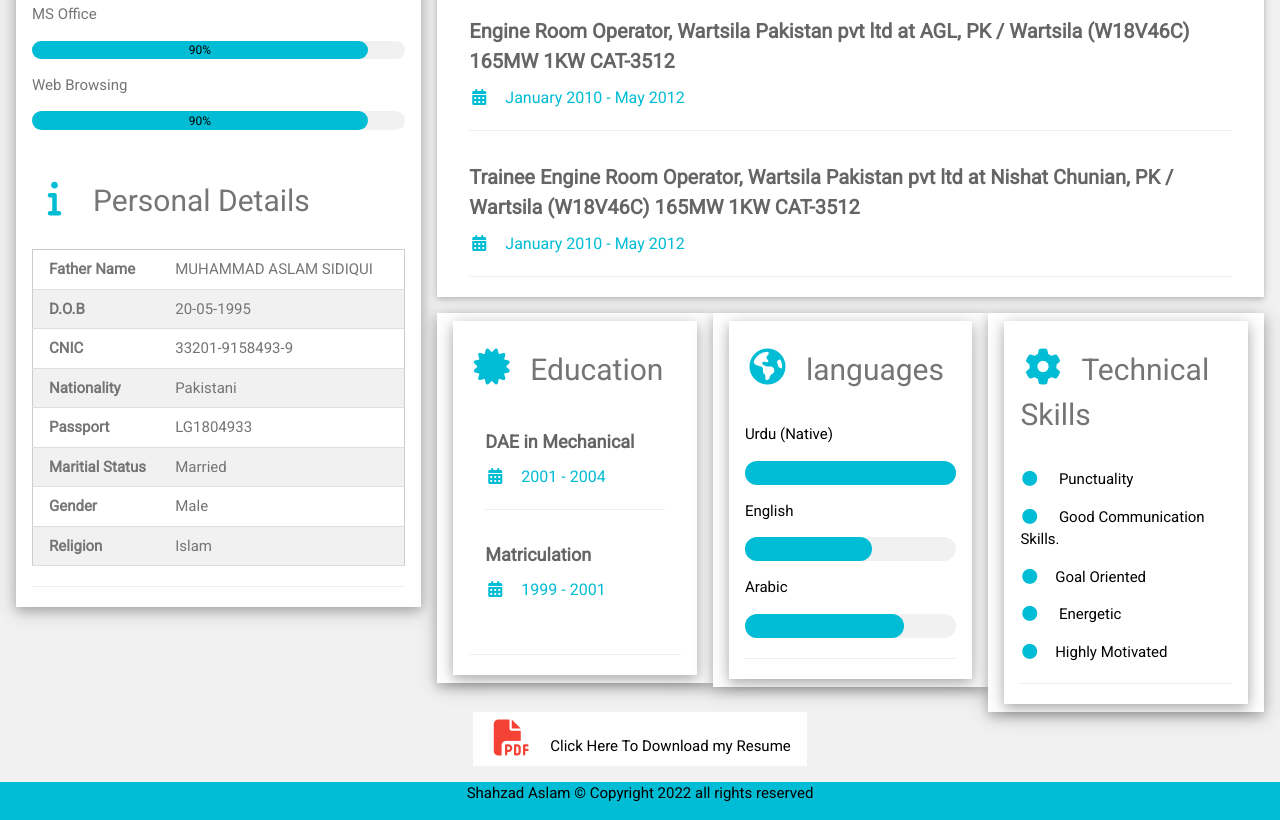
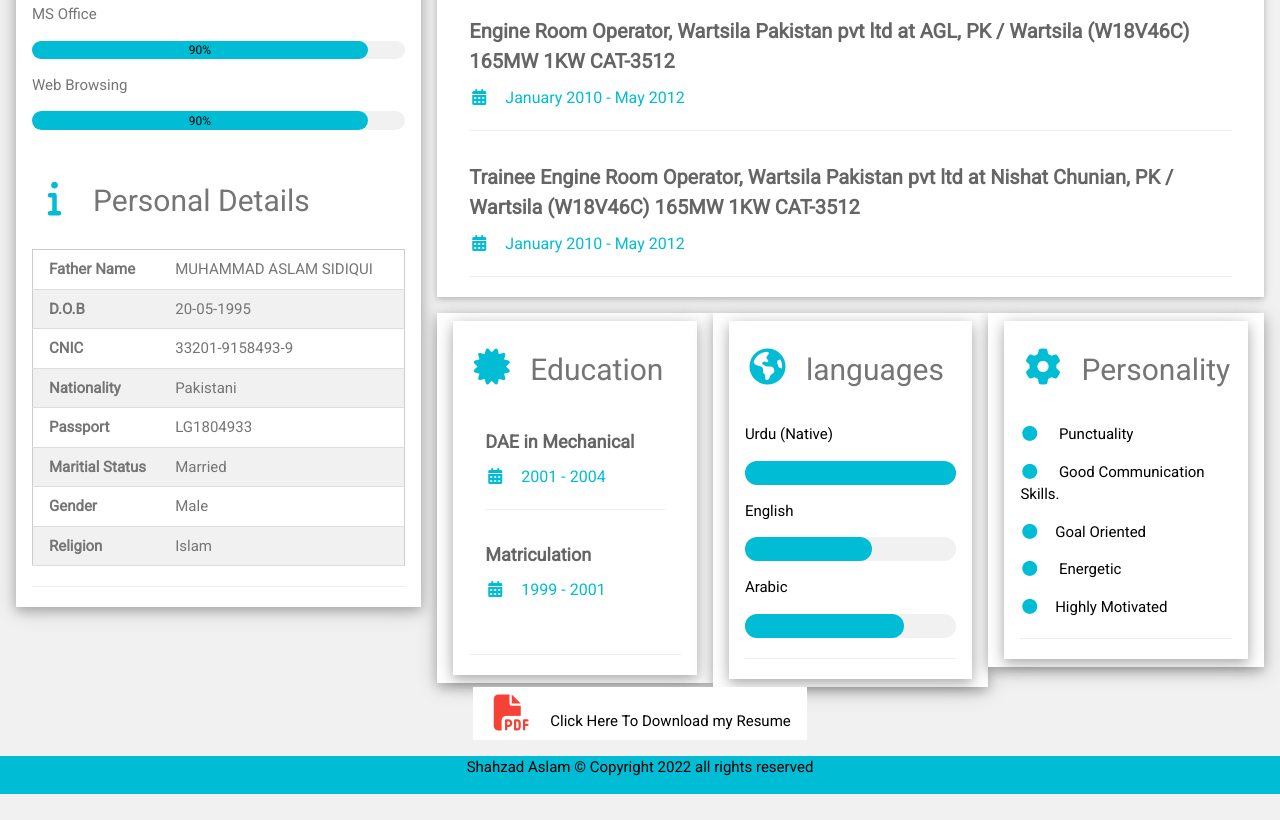
Before and after one commit to Safarababs/shahzad-aslam-cv, a plain HTML site: page index.html in a window 1280 px wide. Shown: the part 960-1780 px from the top of the page. After the commit the page ends 1754 px from the top, so only its background shows below. Drawn offline with nearby package versions, Linux system fonts and the light colour scheme.

Commit message:
Update index.html

```diff
--- a/index.html
+++ b/index.html
@@ -259,7 +259,7 @@
               <div class="w3-container w3-card-4 w3-white">
 
               <h2 class="w3-text-grey w3-padding-16"><i
-                class="fa fa-gear fa-fw w3-margin-right w3-xxlarge w3-text-cyan"></i>Technical Skills</h2>
+                class="fa fa-gear fa-fw w3-margin-right w3-xxlarge w3-text-cyan"></i>Personality</h2>
                 <p><i class="fa fa-solid fa-circle fa-fw w3-margin-right w3-text-cyan"></i> Punctuality</p>
                 <p><i class="fa fa-solid fa-circle fa-fw w3-margin-right w3-text-cyan"></i> Good Communication Skills. </p>
                 <p><i class="fa fa-solid fa-circle fa-fw w3-margin-right w3-text-cyan"></i>Goal Oriented</p>
```
